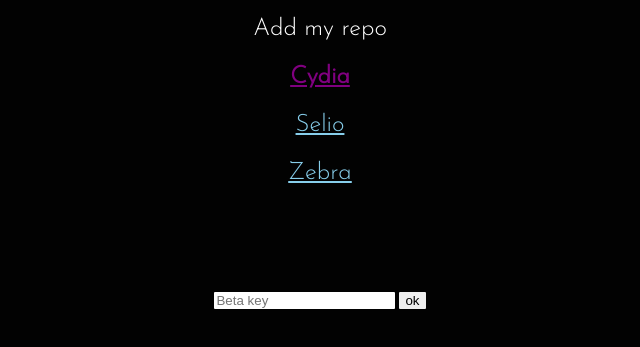
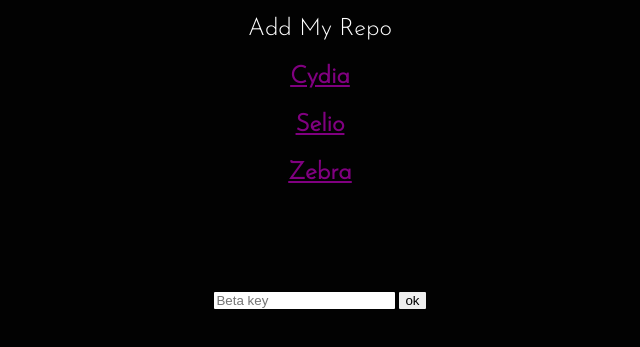
Before and after one commit to xAbdoAT/xabdoat.github.io, a plain HTML site: page index.html in a window 1280 px wide. Shown: the part 299-646 px from the top of the page, without its empty margins (320-960 px from the left). Drawn offline with Linux system fonts and the light colour scheme.

Commit message:
Update index.html

```diff
--- a/index.html
+++ b/index.html
@@ -110,8 +110,9 @@ input{
 			<h2 class="twenty-one block">xAbdo</h2>
 			<h2 class="twenty-1 block">AT</h2>
 		</div>
-				<h1 class="bday">Add my repo<br><br> <join><a href="cydia://url/https://cydia.saurik.com/api/share#?source=https://xabdoat.github.io/v2/"><u>Cydia</u></a>
-		</join><br><br><a href="sileo://url/source/https://xabdoat.github.io/v2/"><u>Selio</u></a><br><br>
+				<h1 class="bday">Add My Repo<br><br>
+		<join><a href="cydia://url/https://cydia.saurik.com/api/share#?source=https://xabdoat.github.io/v2/"><u>Cydia</u></a><br><br>
+		<join><a href="sileo://source/https://xabdoat.github.io/v2/"><u>Selio</u></a><br><br>
 		<a href="zbra://sources/add/https://xabdoat.github.io/v2/"><u>Zebra</u></a></h1>
 		<br>
 		<center>
```
